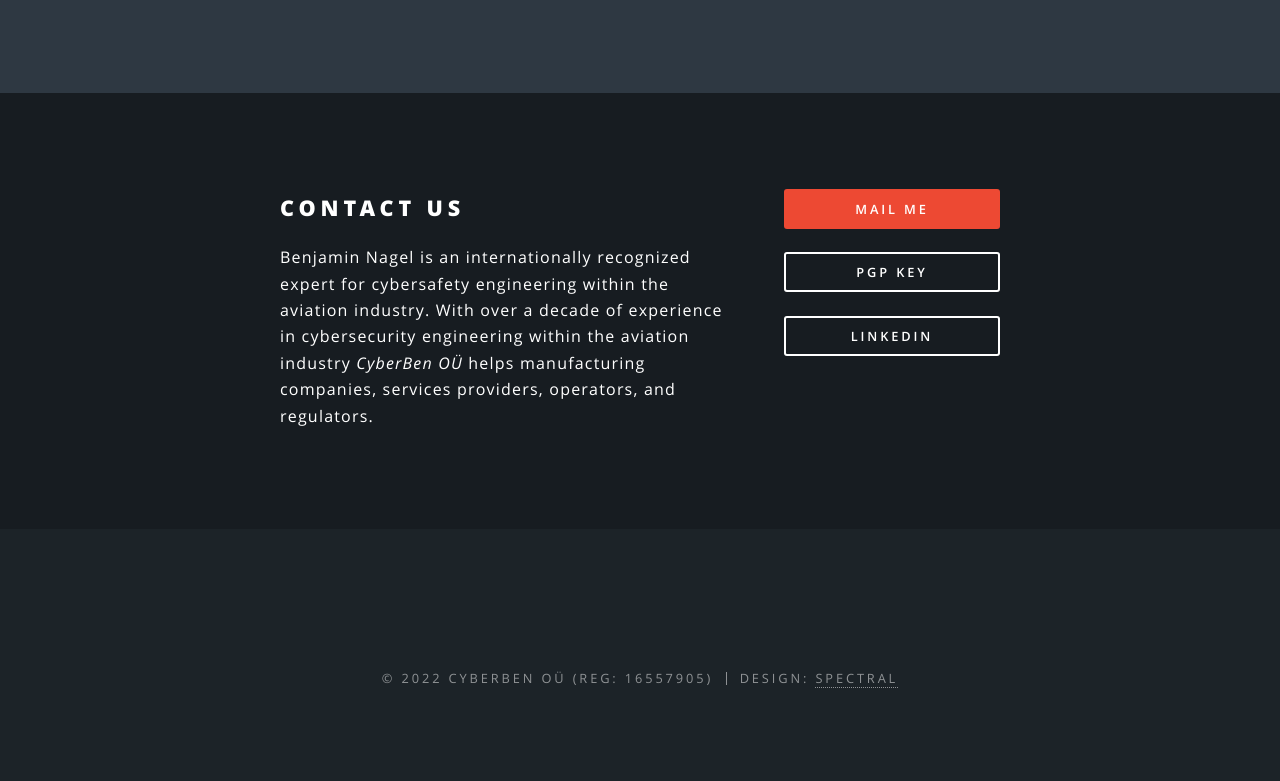
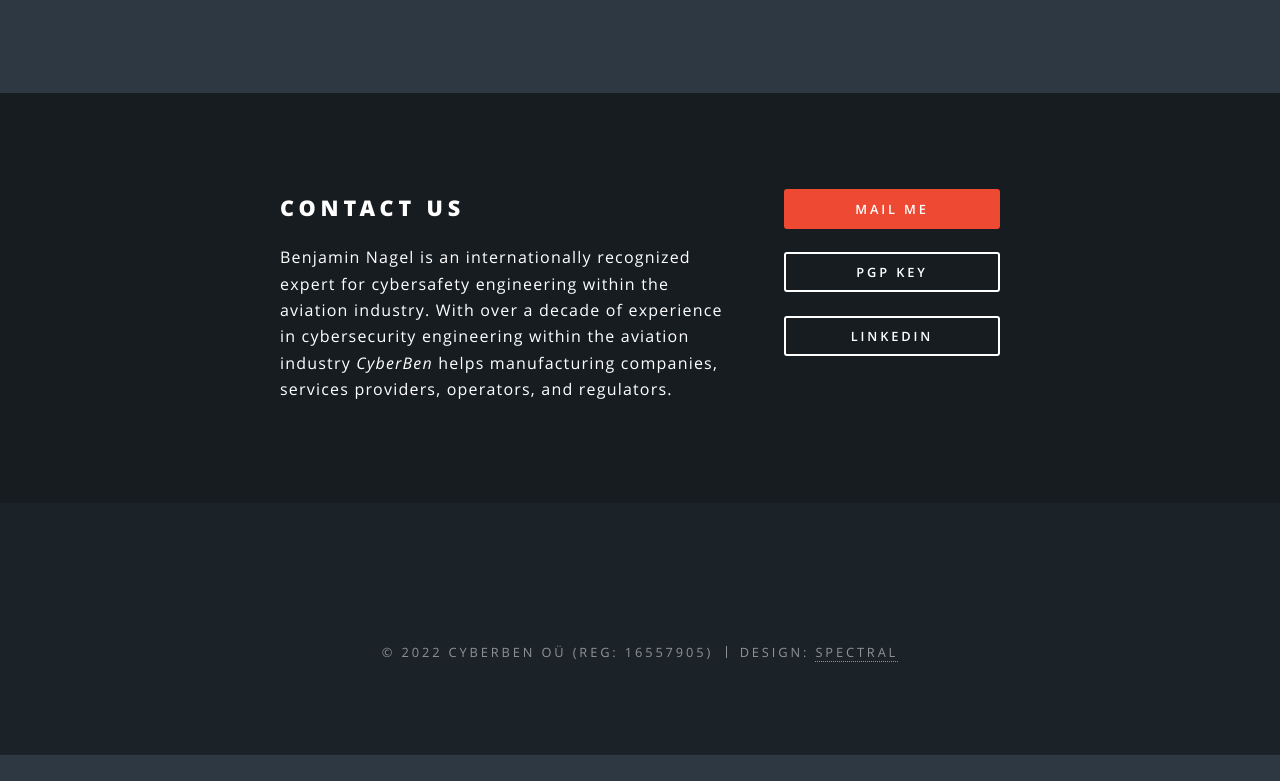
Before and after one commit to 0xCyberBen/0xCyberBen.github.io, a plain HTML site: page index.html in a window 1280 px wide. Shown: the part 2399-3180 px from the top of the page. After the commit the page ends 3154 px from the top, so only its background shows below. Drawn offline with Linux system fonts and the light colour scheme.

Commit message:
Update index.html

```diff
--- a/index.html
+++ b/index.html
@@ -168,7 +168,7 @@ Cybersafety wihtin their engineering domain.">
 
 
 
-    <p>Benjamin Nagel is an internationally recognized expert for cybersafety engineering within the aviation industry. With over a decade of experience in cybersecurity engineering within the aviation industry <em>CyberBen OÜ</em> helps manufacturing companies, services providers, operators, and regulators.</p>
+    <p>Benjamin Nagel is an internationally recognized expert for cybersafety engineering within the aviation industry. With over a decade of experience in cybersecurity engineering within the aviation industry <em>CyberBen</em> helps manufacturing companies, services providers, operators, and regulators.</p>
 
 
 
```
